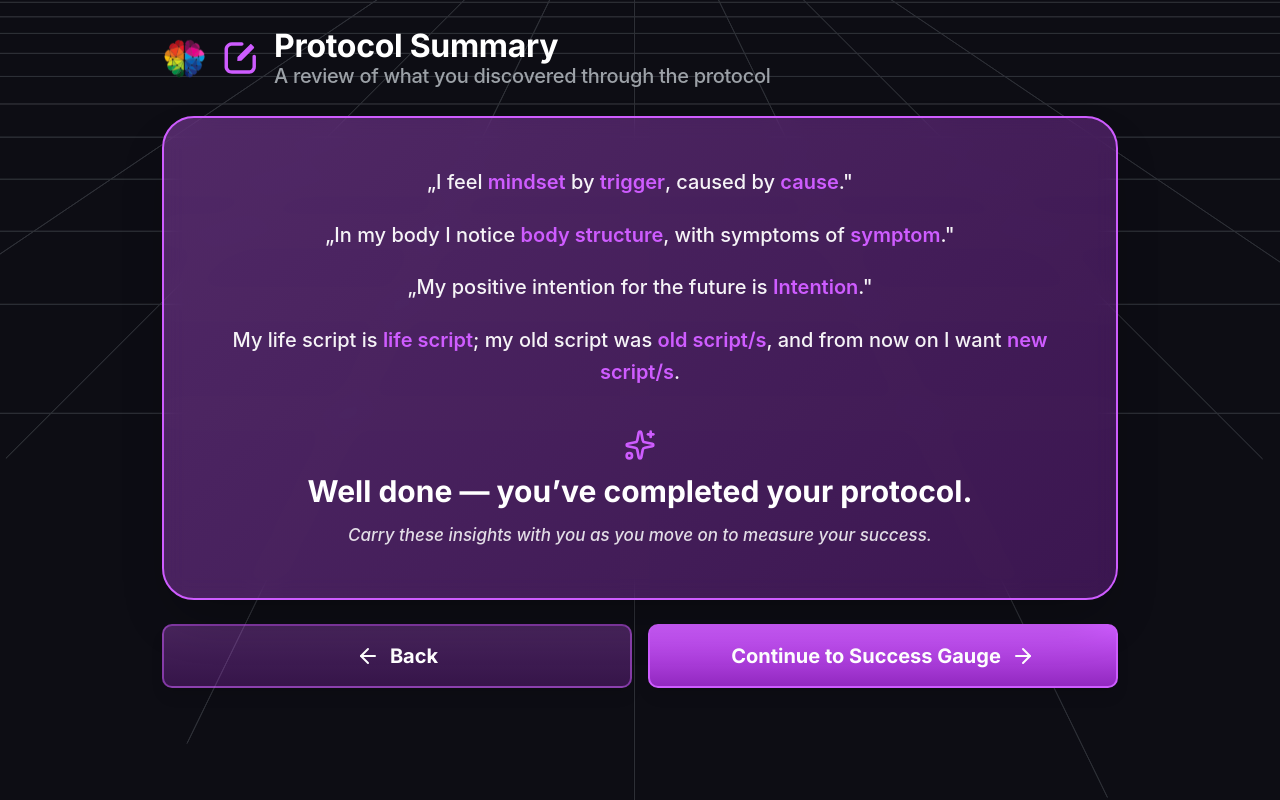
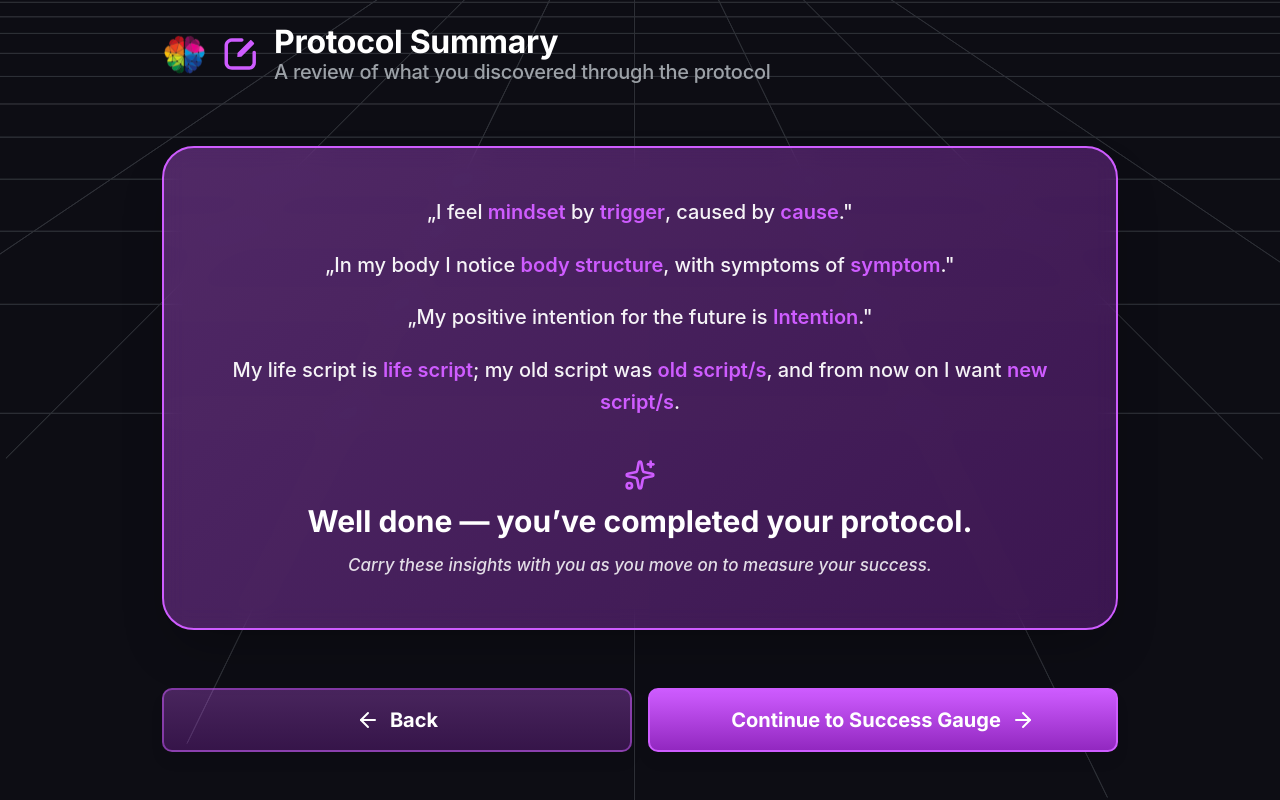
Before and after one commit to HafizAbeer/mind-set-1, a React (Vite) app: page /protocol-summary in a window 1280 px wide. Built offline with nearby package versions, Linux system fonts and the light colour scheme; a web font is replaced by a local one.

Commit message:
fix Protocol Summary top padding + pin buttons to bottom
Top padding pt-8 -> pt-[20px] (matching the other radar pages), and make the
content wrapper flex-1 so the card fills the column and the Back/Continue row
is pushed to the bottom of the viewport.

```diff
--- a/src/pages/ProtocolSummary.jsx
+++ b/src/pages/ProtocolSummary.jsx
@@ -32,7 +32,7 @@ const ProtocolSummary = () => {
 
   return (
     <div className="relative h-screen w-full overflow-hidden">
-      <div className="h-full flex items-start justify-center pt-8 xl:pt-6 pb-4 overflow-y-auto custom-scrollbar">
+      <div className="h-full flex items-start justify-center pt-[20px] pb-4 overflow-y-auto custom-scrollbar">
         <div className="relative flex flex-col w-full max-w-[1400px] h-full text-white font-sans transition-all duration-300 px-3 sm:px-6">
           <div className="flex w-full gap-[20px] sm:gap-[32px] md:gap-[48px] xl:gap-[0px] h-full relative z-10 justify-center">
             <div className="w-full max-w-[956px] flex flex-col h-full gap-[16px] sm:gap-[24px]">
@@ -44,7 +44,7 @@ const ProtocolSummary = () => {
                 menuClassName=""
               />
 
-              <div className="flex flex-col items-center justify-center w-full">
+              <div className="flex flex-1 flex-col items-center justify-center w-full">
                 <div
                   className="w-full h-auto rounded-[32px] p-6 sm:p-12 flex flex-col items-center justify-center text-center gap-6 sm:gap-8 border-2 shadow-2xl relative overflow-hidden"
                   style={{
```
